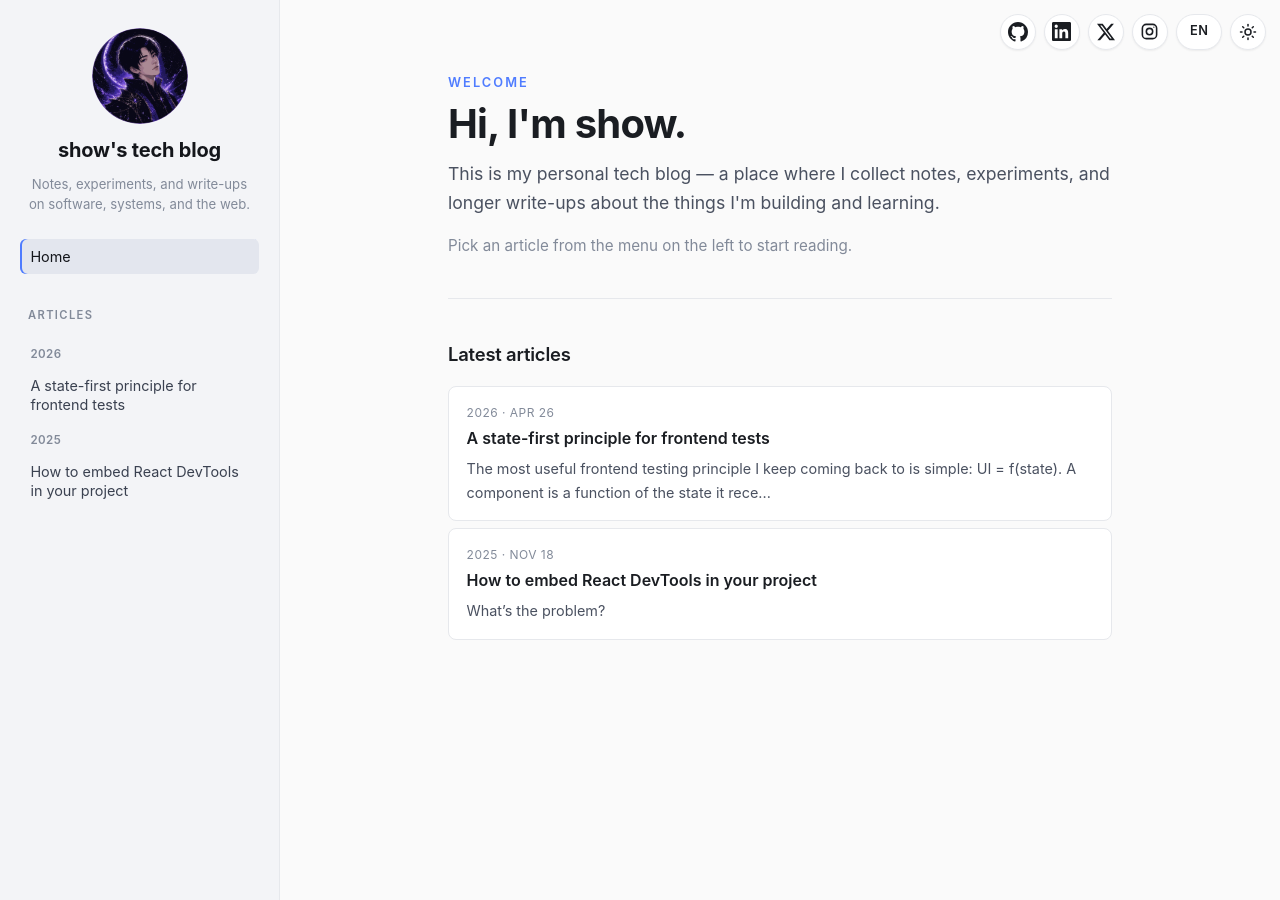
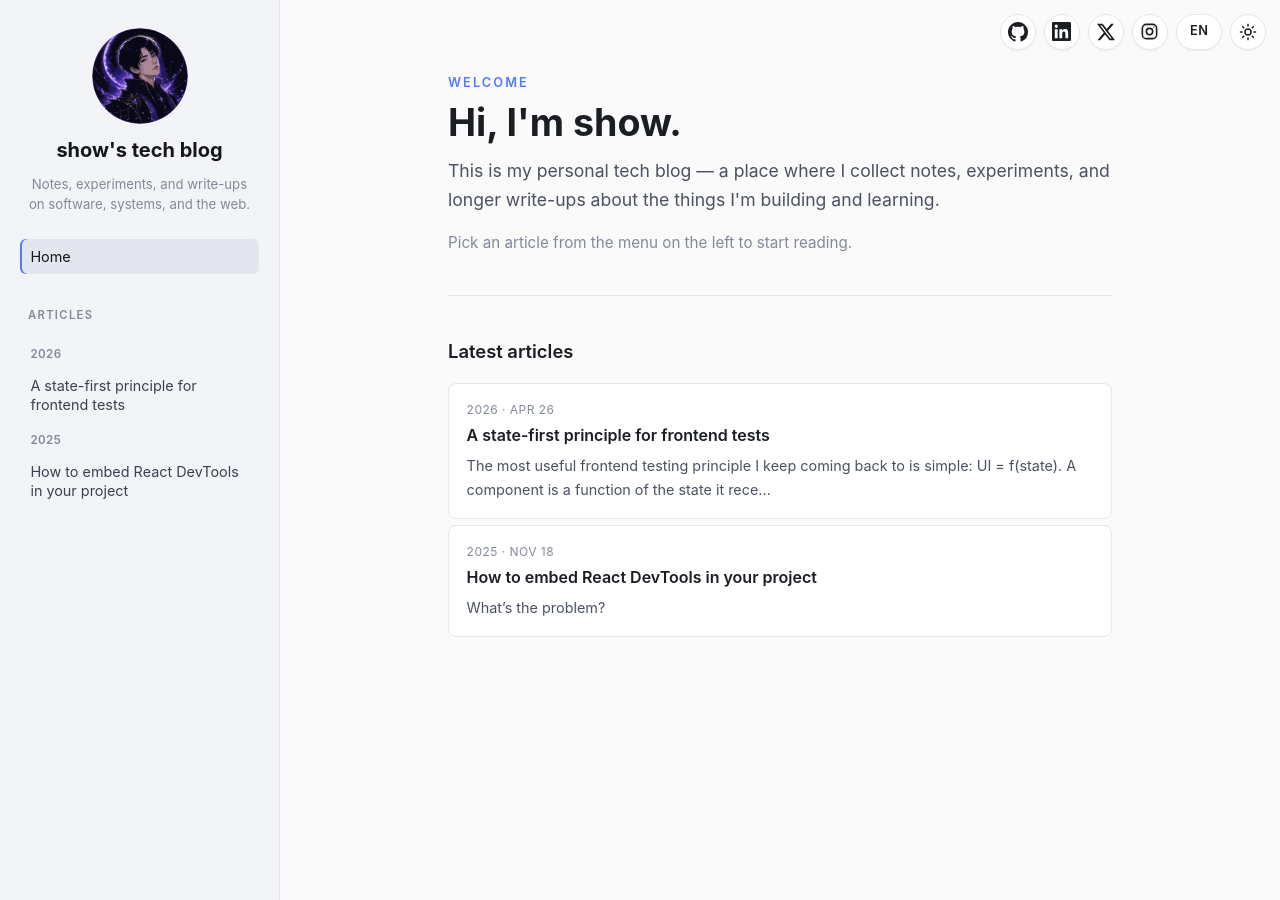
Before and after one commit to showwwwww/showwwwww.github.io, a Jekyll site: the page built from index.markdown, in a window 1280 px wide. Built offline with Jekyll 4.4.1, drawn with Linux system fonts in a browser that asks for light colours.

Commit message:
style(jekyll): tighten type scale and small-screen toolbar
Use fixed title sizes with mobile overrides, drop tight letter spacing,
and shrink header controls under 480px so the hamburger slot stays clear.

Made-with: Cursor

```diff
--- a/assets/css/style.scss
+++ b/assets/css/style.scss
@@ -141,7 +141,7 @@ a:hover {
   color: var(--color-sidebar-heading);
   font-size: 1.25rem;
   font-weight: 700;
-  letter-spacing: -0.01em;
+  letter-spacing: 0;
   text-decoration: none;
 }
 .site-title:hover {
@@ -487,9 +487,9 @@ html[data-theme="dark"] .theme-toggle-moon {
 }
 .welcome-title {
   margin: 0 0 0.75rem;
-  font-size: clamp(1.85rem, 3.5vw, 2.5rem);
+  font-size: 2.35rem;
   font-weight: 700;
-  letter-spacing: -0.02em;
+  letter-spacing: 0;
   line-height: 1.15;
 }
 .welcome-subtitle {
@@ -520,7 +520,7 @@ html[data-theme="dark"] .theme-toggle-moon {
   margin: 2.5rem 0 1rem;
   font-size: 1.15rem;
   font-weight: 600;
-  letter-spacing: -0.01em;
+  letter-spacing: 0;
 }
 .recent-list {
   list-style: none;
@@ -540,7 +540,6 @@ html[data-theme="dark"] .theme-toggle-moon {
   text-decoration: none;
   transition:
     border-color 0.15s ease,
-    transform 0.15s ease,
     box-shadow 0.15s ease;
 }
 .recent-list a:hover {
@@ -595,9 +594,9 @@ html[data-theme="dark"] .theme-toggle-moon {
 .post .post-title,
 .page .page-title {
   margin: 0;
-  font-size: clamp(1.6rem, 2.6vw, 2.1rem);
+  font-size: 2.05rem;
   line-height: 1.2;
-  letter-spacing: -0.015em;
+  letter-spacing: 0;
   font-weight: 700;
 }
 .content-brand-icon {
@@ -645,7 +644,7 @@ html[data-theme="dark"] .theme-toggle-moon {
   margin-top: 2.25rem;
   font-size: 1.35rem;
   font-weight: 700;
-  letter-spacing: -0.01em;
+  letter-spacing: 0;
 }
 .post-content h3,
 .page-content h3 {
@@ -792,4 +791,27 @@ html[data-theme="dark"] .theme-toggle-moon {
   .post-nav-link.next {
     text-align: left;
   }
+  .welcome-title {
+    font-size: 1.85rem;
+  }
+  .post .post-title,
+  .page .page-title {
+    font-size: 1.65rem;
+  }
 }
+
+@media (max-width: 480px) {
+  .header-toolbar {
+    gap: 0.35rem;
+  }
+  .header-social-link,
+  .theme-toggle {
+    width: 32px;
+    height: 32px;
+  }
+  .language-toggle {
+    min-width: 40px;
+    height: 32px;
+    padding: 0 0.6rem;
+  }
+}
```
